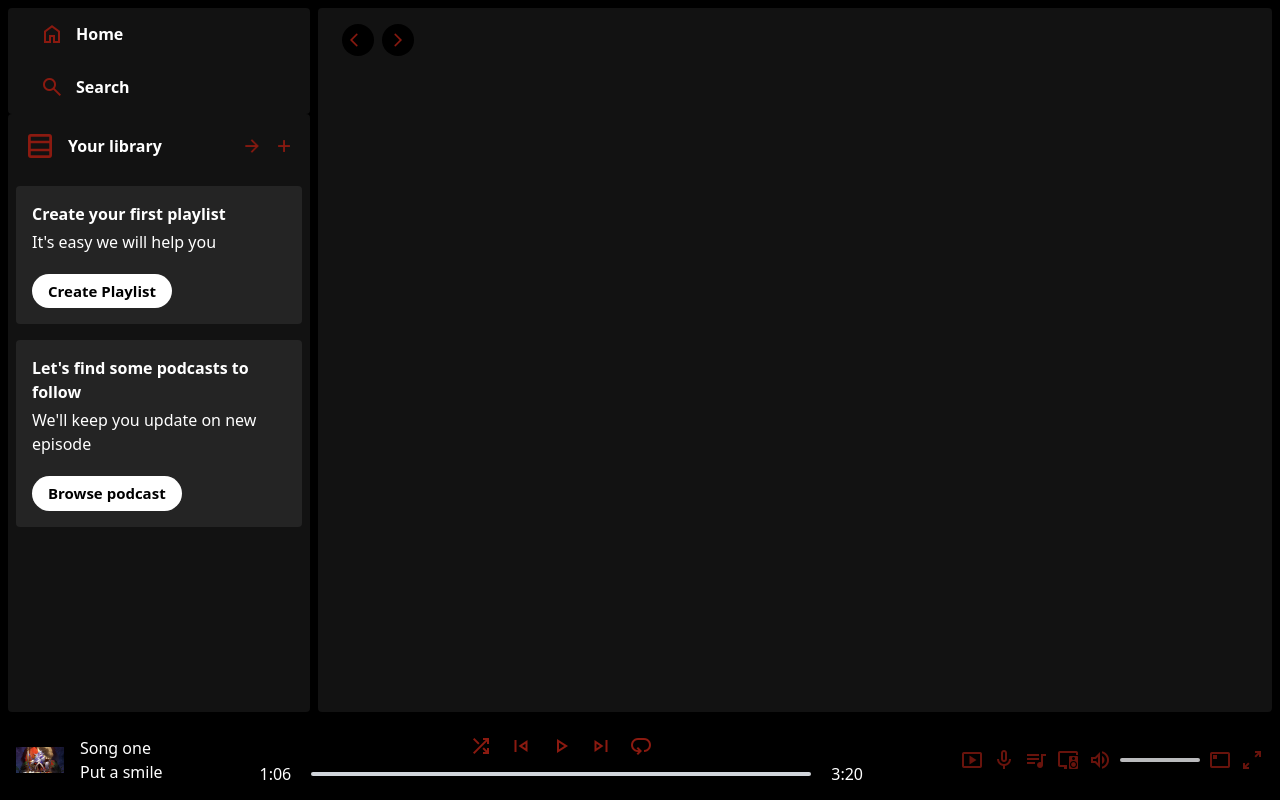
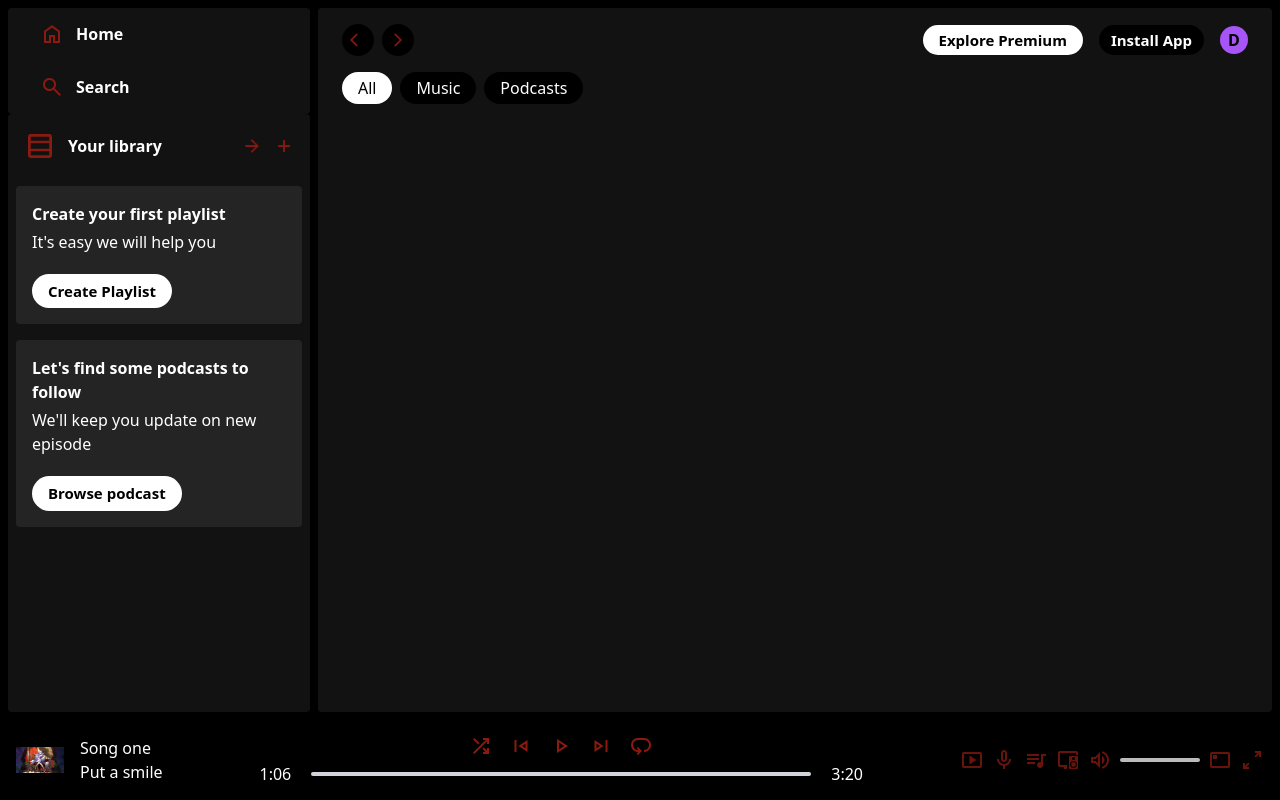
Before and after one commit to Stanrighttoleft/reacttailwind, a React (Vite) app: page / in a window 1280 px wide. Built offline with nearby package versions, Linux system fonts and the light colour scheme.

Commit message:
finish the nav bar

```diff
--- a/src/component/navbar.jsx
+++ b/src/component/navbar.jsx
@@ -9,6 +9,17 @@
             <img className='w-8 bg-black p-2 rounded-2xl cursor-pointer' src={assets.arrow_left} alt="arrow"/>
             <img className='w-8 bg-black p-2 rounded-2xl cursor-pointer' src={assets.arrow_right} alt="arrow"/>
         </div>
+        <div className='flex items-center gap-4'>
+            <button className='bg-white text-black text-[15px] px-4 py-1 rounded-2xl hidden md:block cursor-pointer'>Explore Premium</button>
+            <button className='bg-black py-1 px-3 rounded-2xl text-[15px] cursor-pointer'>Install App</button>
+            <button className='bg-purple-500 text-black w-7 h-7 rounded-full flex items-center justify-center'>D</button>
+        </div>
+    </div>
+    <div className='flex items-center gap-2 mt-4'>
+        <button className='bg-white text-black px-4 py-1 rounded-2xl cursor-pointer'>All</button>
+        <button className='bg-black px-4 py-1 rounded-2xl cursor-pointer'>Music</button>
+        <button className='bg-black px-4 py-1 rounded-2xl cursor-pointer'>Podcasts</button>
+
     </div>
 
     </>
--- a/src/main.jsx
+++ b/src/main.jsx
@@ -7,7 +7,7 @@
 createRoot(document.getElementById('root')).render(
   <StrictMode>
     <BrowserRouter>
-    <App />
+    <App/>
     </BrowserRouter>
 
   </StrictMode>,
```
